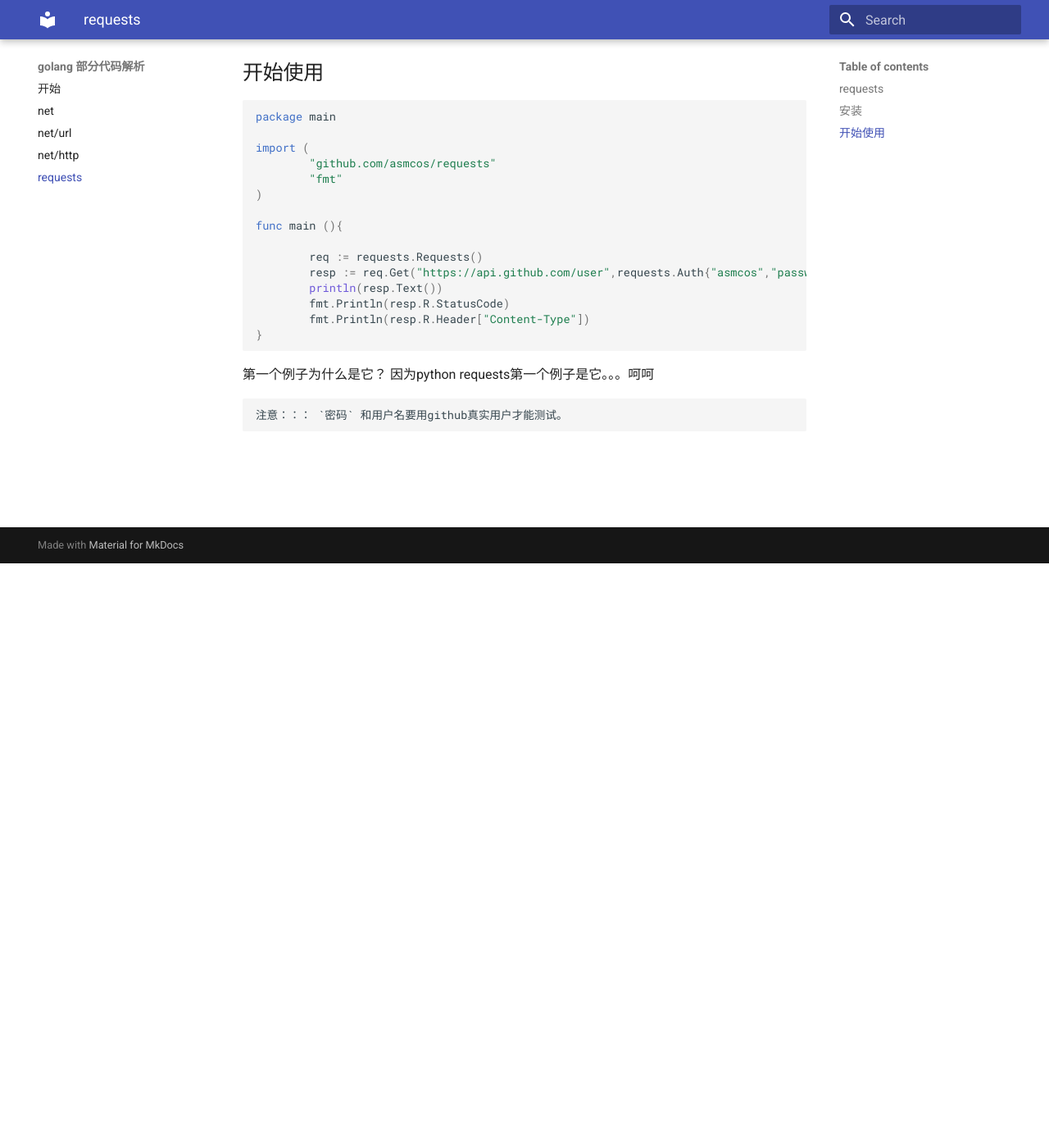
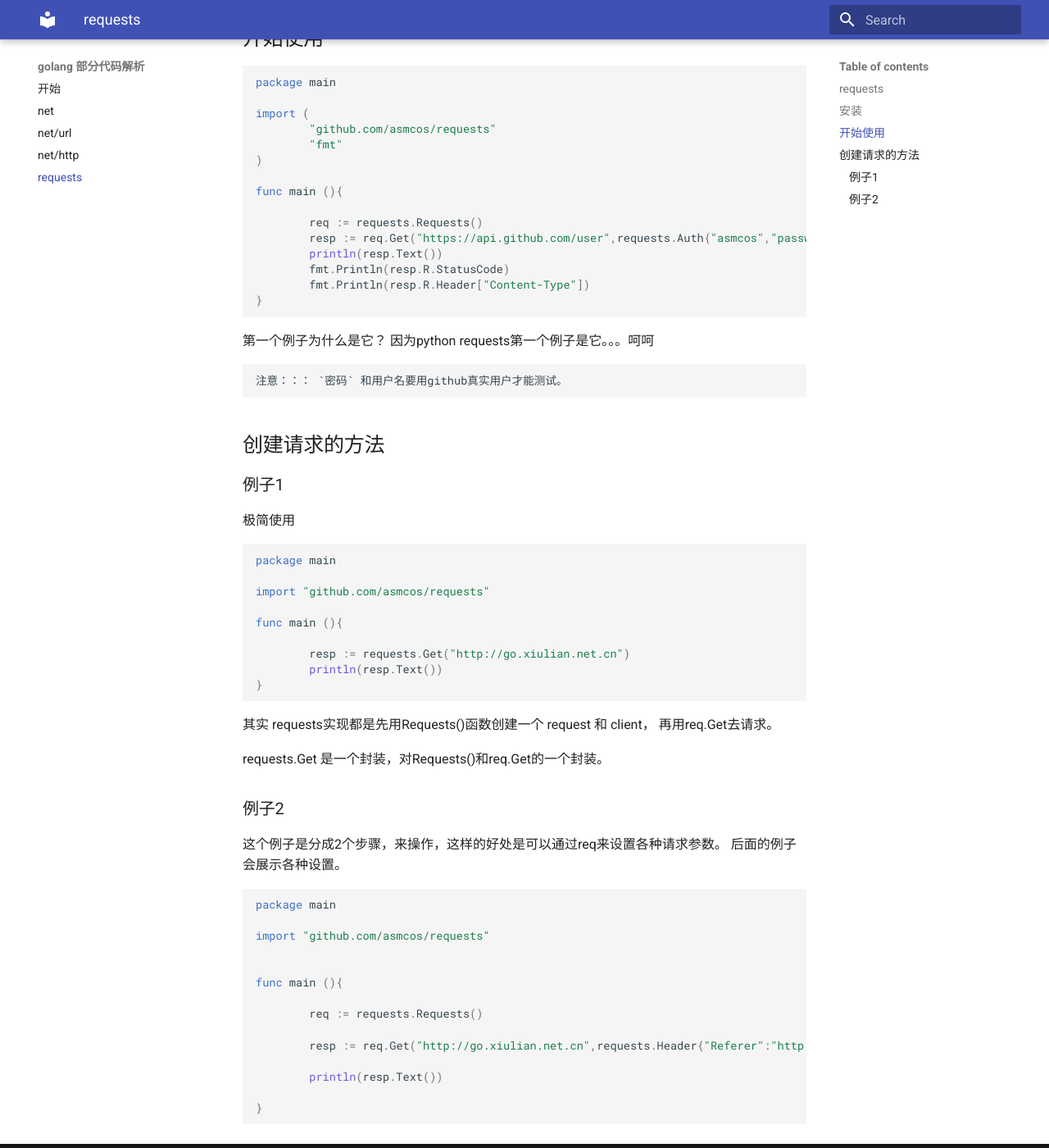
Before and after one commit to asmcos/goexample, an MkDocs documentation site: the page built from docs/requests.md, in a window 1280 px wide and 1400 px high, scrolled down 713 px. Shown: the whole window at 82% size. Built offline with MkDocs 1.6.1 and Material for MkDocs 9.7.7, drawn with Linux system fonts in a browser that asks for light colours; old or Windows-style settings are respelled for this version of MkDocs.

Commit message:
增加了2个例子

````diff
--- a/docs/requests.md
+++ b/docs/requests.md
@@ -24,7 +24,6 @@ golang 1.11之后，编辑一个go.mod文件
 module github.com/asmcos/requests
 ```
 
-参考[go.mod](https://github.com/asmcos/requests/blob/master/examples/go.mod)例子
 
 ## 开始使用
 
@@ -50,3 +49,49 @@ func main (){
 第一个例子为什么是它？ 因为python requests第一个例子是它。。。呵呵
 
     注意：：： `密码` 和用户名要用github真实用户才能测试。
+
+
+## 创建请求的方法
+
+### 例子1
+
+极简使用
+
+``` go
+package main
+
+import "github.com/asmcos/requests"
+
+func main (){
+
+        resp := requests.Get("http://go.xiulian.net.cn")
+        println(resp.Text())
+}
+```
+
+其实 requests实现都是先用Requests()函数创建一个 request 和 client，
+再用req.Get去请求。
+
+requests.Get 是一个封装，对Requests()和req.Get的一个封装。
+
+### 例子2
+
+这个例子是分成2个步骤，来操作，这样的好处是可以通过req来设置各种请求参数。
+后面的例子会展示各种设置。
+
+``` go
+package main
+
+import "github.com/asmcos/requests"
+
+
+func main (){
+
+        req := requests.Requests()
+
+        resp := req.Get("http://go.xiulian.net.cn",requests.Header{"Referer":"http://www.jeapedu.com"})
+
+        println(resp.Text())
+
+}
+```
````
